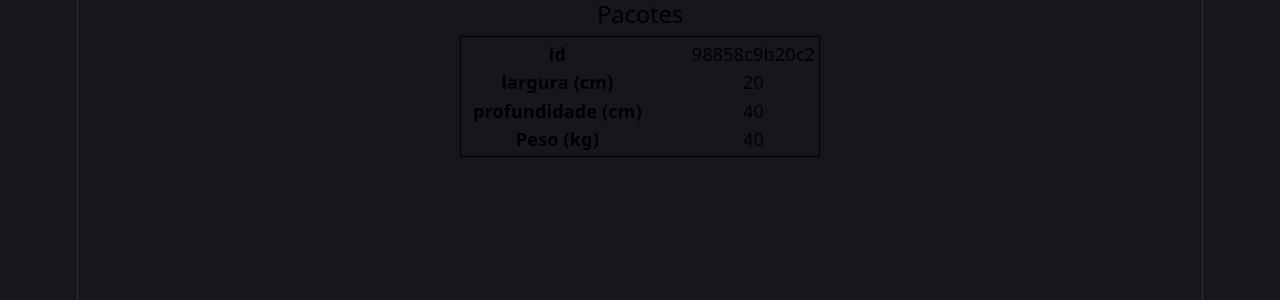
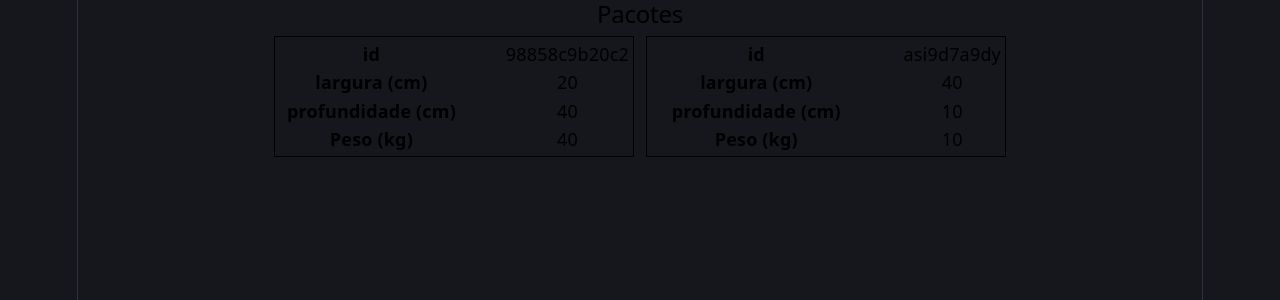
Before and after one commit to ufjf-dcc207/ufjf-dcc207-2026-3-a-atv08-nsalgado2000, a React (Vite) app: page / in a window 1280 px wide. Shown: the top 300 px of the page. Built offline with nearby package versions, Linux system fonts and the light colour scheme.

Commit message:
adiciona mapping dos dados

```diff
--- a/src/App.tsx
+++ b/src/App.tsx
@@ -10,6 +10,13 @@ const data: Array<PacoteType> = [
     profundidade: 40.0,
     peso: 2.34,
   },
+  {
+    id: "zd29d67b-300b-492c-b8fb-asi9d7a9dy",
+    largura: 40.0,
+    altura: 20.0,
+    profundidade: 10.0,
+    peso: 3.14,
+  },
 ];
 
 function App() {
@@ -17,7 +24,9 @@ function App() {
     <section>
       <h2>Pacotes</h2>
       <div className="pacotes">
-        <Pacote pacote={data[0]} />
+        {data.map((p) => (
+          <Pacote pacote={p} key={p.id} />
+        ))}
       </div>
     </section>
   );
```
